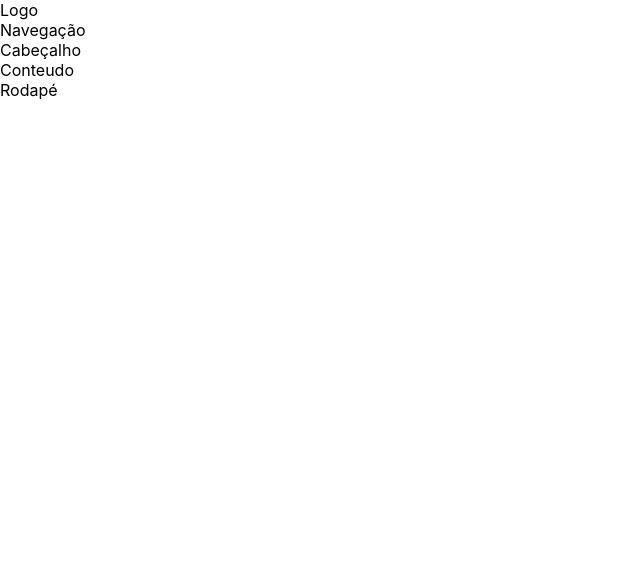
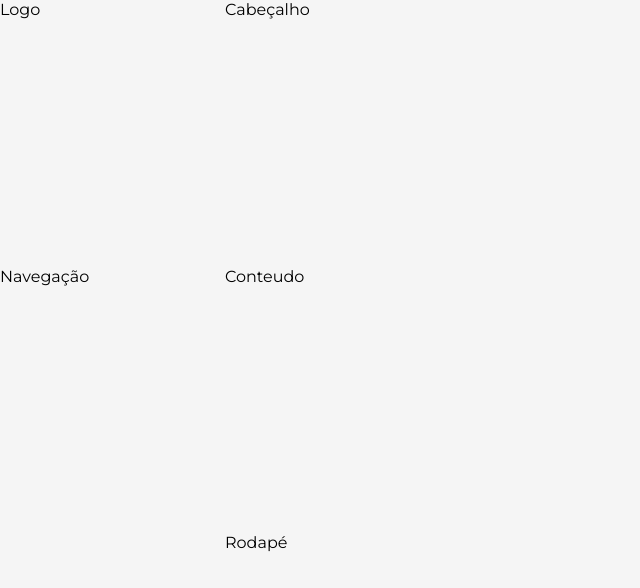
Before and after one commit to lucasspeixoto/react_crud, a React (Create React App) app in the folder frontend/: page / in a window 1280 px wide. Shown: the top 588 px of the page, without its empty margins (0-640 px from the left). Built offline with nearby package versions, Linux system fonts and the light colour scheme.

Commit message:
Formatação Inicial dos estilos de logo, header, nav, content e footer

```diff
--- a/frontend/public/index.html
+++ b/frontend/public/index.html
@@ -5,6 +5,7 @@
     <link rel="icon" href="%PUBLIC_URL%/favicon.ico" />
     <meta name="viewport" content="width=device-width, initial-scale=1" />
     <meta name="theme-color" content="#000000" />
+    <link href="https://fonts.googleapis.com/css?family=Montserrat:300,400,500,700" rel="stylesheet"/>
     <meta
       name="description"
       content="Web site created using create-react-app"
--- a/frontend/src/main/App.css
+++ b/frontend/src/main/App.css
@@ -0,0 +1,53 @@
+:root {
+    --bg-dark:#1A2F3A;
+    --logo-height: 100px;
+    --header-height: 100px;
+    --aside-width: 225px;
+    --footer-height: 40px;
+
+    --shadow:
+        0 2px 23px 0 rgba(0, 0, 0, 0.1),
+        0 2px 49px 0 rgba(0, 0, 0, 0.06);
+}
+
+* {
+    box-sizing: border-box;
+    font-family: 'Montserrat', sans-serif;
+}
+
+/* Layout em Grid */
+.app {
+    margin: 0px;
+    display: grid;
+    grid-template-columns: var(--aside-width) 1fr;
+    grid-template-rows:
+        var(--aside-height)
+        1fr
+        var(--aside-width);
+    grid-template-areas:
+        "logo header"
+        "menu content"
+        "menu footer";
+    height: 100vh;
+    background-color: #F5F5F5;
+}
+
+aside.logo {
+    grid-area: logo;
+}
+
+header.header {
+    grid-area: header;
+}
+
+aside.menu-area {
+    grid-area: menu;
+}
+
+main.content {
+    grid-area: content;
+}
+
+footer.footer {
+    grid-area: footer;
+}
```
Also changed, not shown: 1 other file (tests, documents, lock files or other folders).
